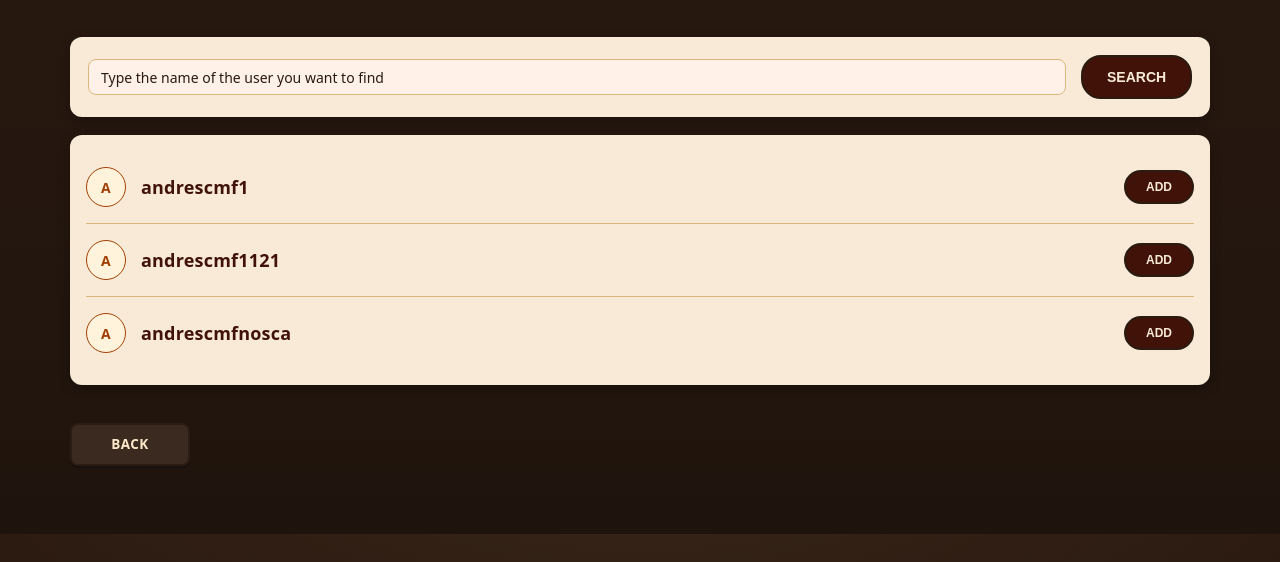
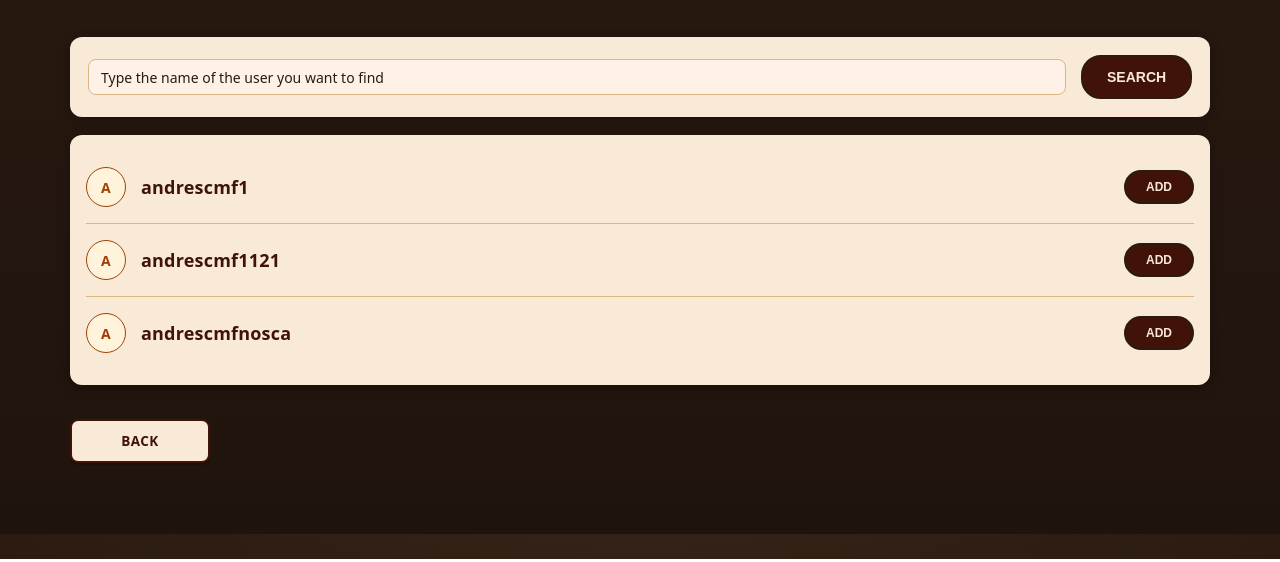
Before and after one commit to andresMurillo23/ci0137_timeoutclick, a website: page frontend/public/pages/addFriend.html in a window 1280 px wide. Shown: the part 266-828 px from the top of the page. Drawn offline with Linux system fonts and the light colour scheme; a web font is replaced by a local one.

Commit message:
refactor: clean up unused styles and reorganize button layout in multiple pages

```diff
--- a/frontend/public/css/pages/add-friend.css
+++ b/frontend/public/css/pages/add-friend.css
@@ -232,55 +232,3 @@ input:focus {
     font-size: 11px;
   }
 }
-
-
-
-/* ===== Bottom Button Container ===== */
-.bottom {
-  grid-column: 1 / -1;
-  margin-top: 20px;
-  display: grid;
-  grid-template-columns: 1fr 1fr;
-  gap: 10px;
-}
-
-.bottom .btn,
-.bottom .btn-ghost {
-  padding: 10px 18px;
-  min-width: 120px;
-  font-size: 13.5px;
-  border-radius: 8px;
-  font-weight: 800;
-  letter-spacing: .5px;
-  font-family: var(--montfont);
-  display: inline-flex;
-  align-items: center;
-  justify-content: center;
-  text-decoration: none;
-  -webkit-text-decoration: none;
-}
-
-.bottom .btn-ghost.left {
-  background: #3a2a1f;
-  color: #fde9c9;
-  border: 2px solid #2b1d14;
-  box-shadow: 0 2px 0 rgba(0, 0, 0, .25);
-}
-
-.bottom .btn-ghost.left:hover {
-  filter: brightness(1.07);
-  transform: translateY(-1px);
-}
-
-.bottom .btn-ghost.left:active {
-  transform: translateY(0);
-}
-
-.bottom .btn-ghost.left:focus-visible {
-  outline: 3px solid var(--line-strong);
-  outline-offset: 2px;
-}
-
-.bottom .left {
-  justify-self: start;
-}
--- a/frontend/public/pages/addFriend.html
+++ b/frontend/public/pages/addFriend.html
@@ -5,7 +5,7 @@
 <script src="/js/utils/activeTab.js" defer></script>
 
 <link rel="stylesheet" href="/css/pages/add-friend.css">
-
+<link rel="stylesheet" href="/css/pages/profile/btns.css">
 <main class="friend-list" role="main">
   <section class="content">
 
```
Also changed, not shown: frontend/public/pages/challenge.html (+0 -5 lines), frontend/public/pages/homeLogged.html (+3 -2 lines), frontend/public/pages/instructions.html (+4 -4 lines).
